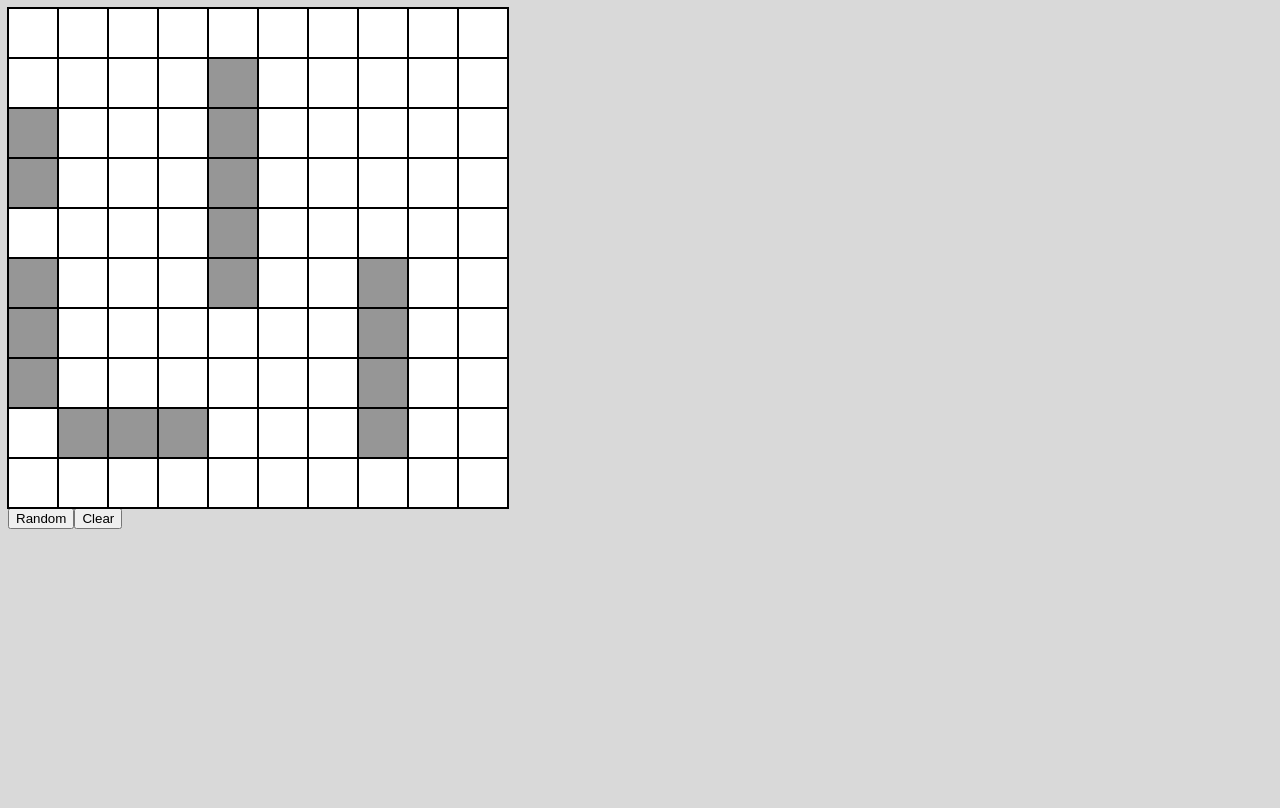
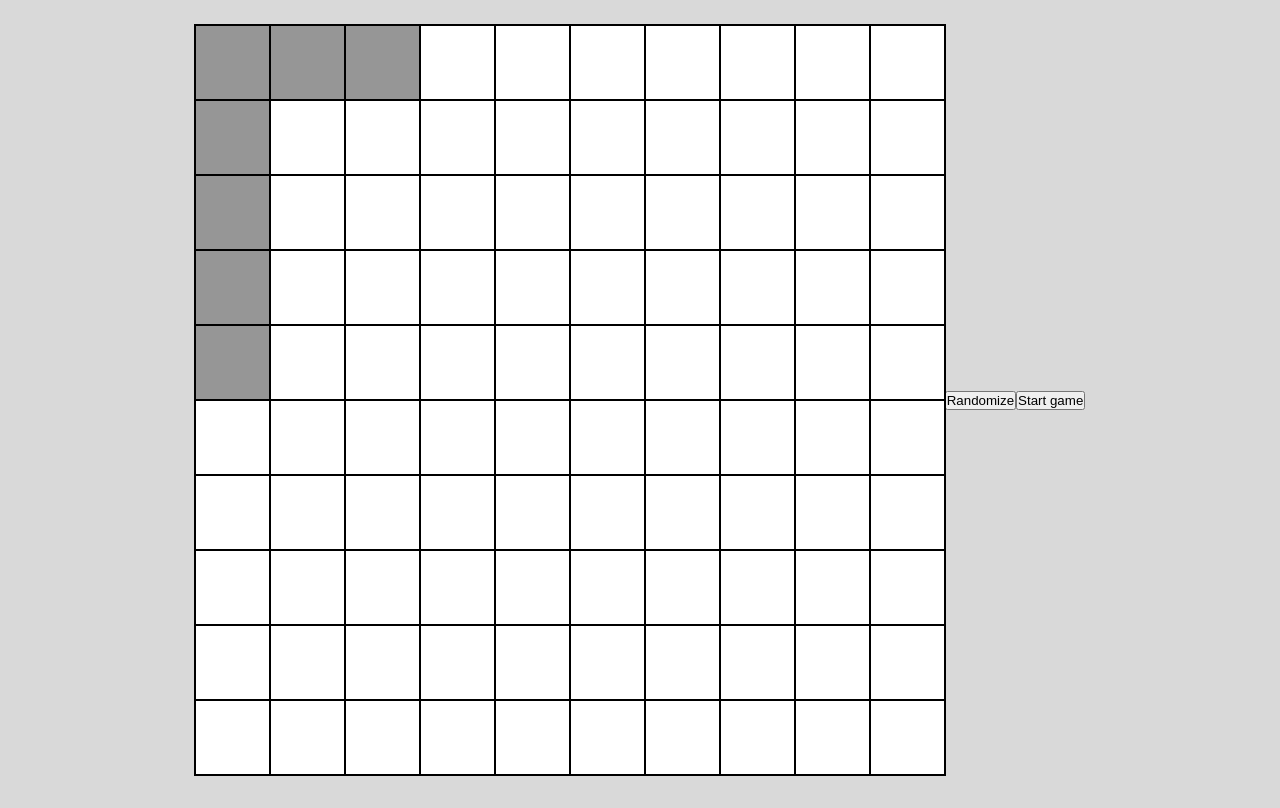
Before and after one commit to nelrnd/battleship-old-2, a website with bundled scripts: page index.html in a window 1280 px wide. Built offline with nearby package versions, Linux system fonts and the light colour scheme.

Commit message:
Create player and computer class, and pages object to display things

```diff
--- /dev/null
+++ b/classes/players.js
@@ -0,0 +1,26 @@
+import { pages } from '../pages.js';
+import { Grid } from './grid.js';
+
+export class Human {
+  constructor(name) {
+    this.type = 'human';
+    this.name = name;
+    this.grid = new Grid();
+  }
+
+  placeShips() {
+    this.grid.populate();
+    pages.placeShips(this.grid);
+  }
+}
+
+export class Computer {
+  constructor() {
+    this.type = 'computer';
+    this.grid = new Grid();
+  }
+
+  placeShips() {
+    this.grid.populate();
+  }
+}
--- a/dom.js
+++ b/dom.js
@@ -3,6 +3,8 @@ const page = document.querySelector('main');
 const displayElem = (elem) => {
   page.appendChild(elem);
 };
+
+const clearPage = () => (page.innerHTML = null);
 
 const createSquareElem = (ship) => {
   const squareElem = document.createElement('div');
@@ -157,6 +159,7 @@ const getSquareIndex = (event, ship) => {
 
 export {
   displayElem,
+  clearPage,
   createSquareElem,
   createGridElem,
   createShipElem,
--- a/index.js
+++ b/index.js
@@ -1,22 +1,9 @@
 import { Grid } from './classes/grid.js';
+import { Computer, Human } from './classes/players.js';
 import { displayElem } from './dom.js';
 
-const grid = new Grid();
-displayElem(grid.elem);
+const player1 = new Human('Joe');
+const player2 = new Computer();
 
-const populateBtn = document.createElement('button');
-populateBtn.textContent = 'Random';
-populateBtn.onclick = function () {
-  grid.populate();
-};
-
-const clearBtn = document.createElement('button');
-clearBtn.textContent = 'Clear';
-clearBtn.onclick = function () {
-  grid.clear();
-};
-
-document.querySelector('main').appendChild(populateBtn);
-document.querySelector('main').appendChild(clearBtn);
-
-grid.populate();
+player1.placeShips();
+player2.placeShips();
--- /dev/null
+++ b/pages.js
@@ -0,0 +1,23 @@
+import { clearPage, displayElem } from './dom.js';
+
+export const pages = {
+  placeShips: (grid) => {
+    clearPage();
+    displayElem(grid.elem);
+
+    const randomizeBtn = document.createElement('button');
+    randomizeBtn.className = 'button';
+    randomizeBtn.textContent = 'Randomize';
+
+    const startBtn = document.createElement('button');
+    startBtn.className = 'button';
+    startBtn.textContent = 'Start game';
+
+    const buttons = document.createElement('div');
+    buttons.className = 'buttons';
+    buttons.appendChild(randomizeBtn);
+    buttons.appendChild(startBtn);
+
+    displayElem(buttons);
+  },
+};
--- a/style.css
+++ b/style.css
@@ -2,13 +2,15 @@
   --main-color: #969696;
   --secondary-color: #d9d9d9;
 
-  --grid-size: 500px;
+  --grid-size: 750px;
   --square-size: calc(var(--grid-size) / var(--grid-length));
   --grid-length: 10;
 }
 
 * {
   font-family: Arial, Helvetica, sans-serif;
+  margin: 0;
+  padding: 0;
 }
 
 html,
@@ -18,6 +20,15 @@ body {
 
 body {
   background-color: var(--secondary-color);
+}
+
+main {
+  height: 100%;
+  box-sizing: border-box;
+
+  display: flex;
+  justify-content: center;
+  align-items: center;
 }
 
 .grid {
```
Also changed, not shown: tests/players.test.js (added, +7 -0 lines).
